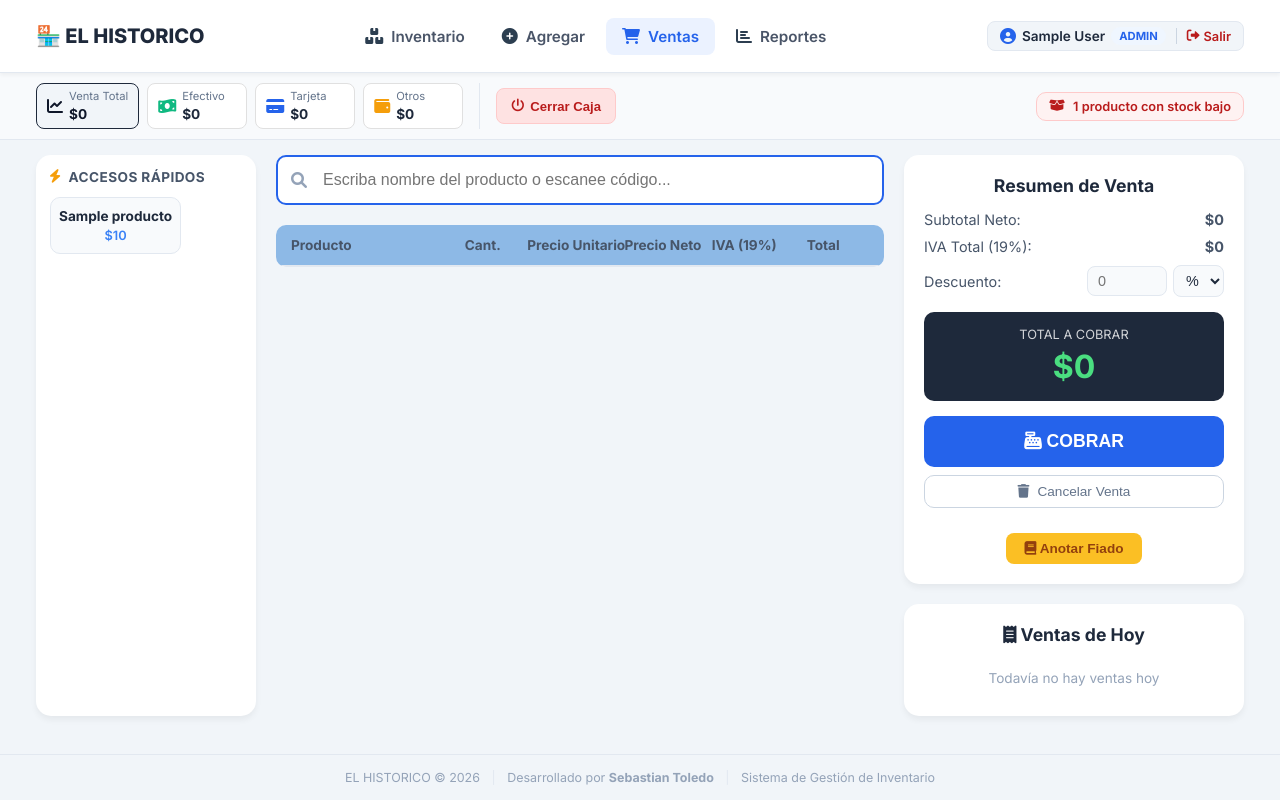
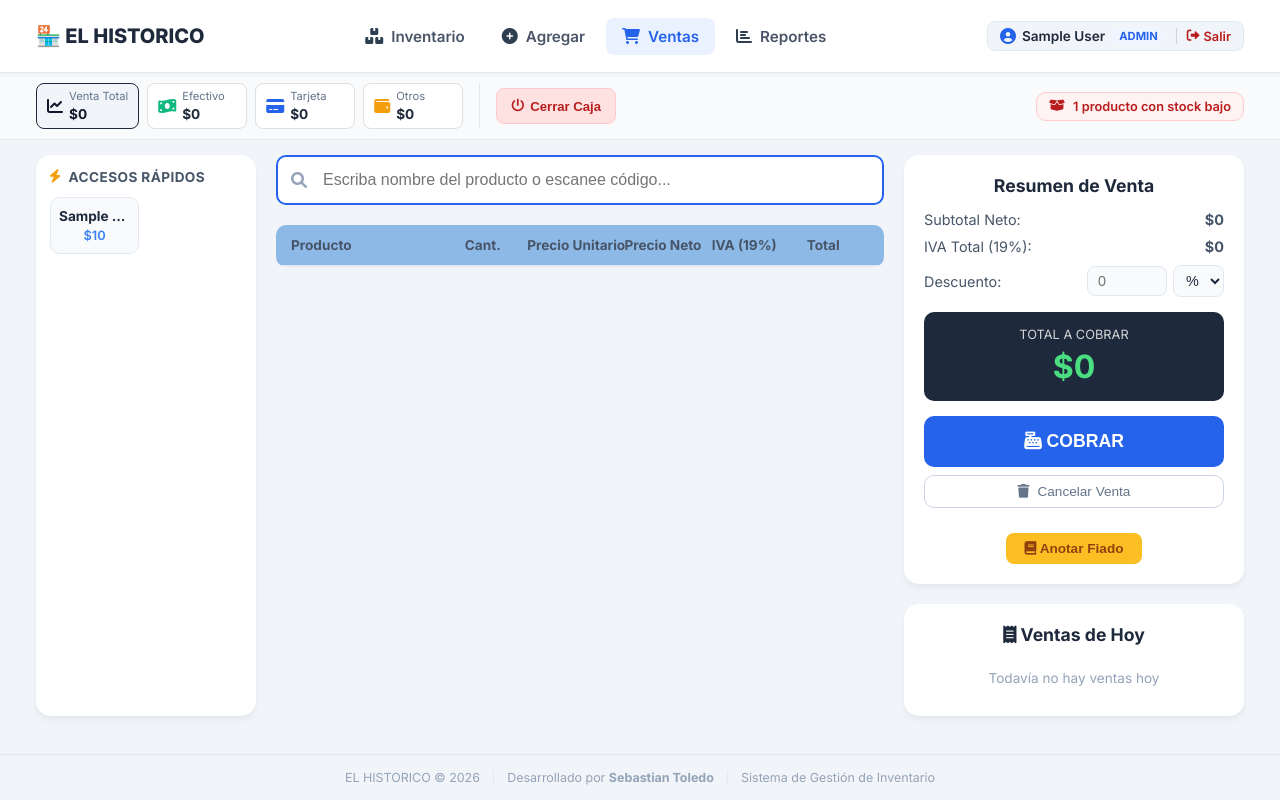
Before and after one commit to SebastianEdison/InWeb, a Flask app: page /ventas in a window 1280 px wide. Run offline with Flask 3, Linux system fonts and the light colour scheme; the visitor is signed in with stand-in values (Sample User, id 1); data comes from the database, SQL or seed files in the repository; tables that the repository leaves empty hold one stand-in row (values such as "Sample post"); data that the repository does not hold is empty.

Commit message:
Los tiles de Accesos Rapidos se adaptan al ancho disponible en vez de desbordar con scroll propio
Causa: grid-template-columns usaba 1fr puro, que no puede achicar una
columna mas alla de un texto sin espacios (ej. "$1.200/kg"), asi que
la grilla interna terminaba mas ancha que su contenedor y aparecia un
scroll horizontal dentro del propio cuadro de favoritos.

Fix: minmax(0, 1fr) en las columnas + elipsis en el precio (igual que
ya tenia el nombre), para que el texto se trunque en vez de desbordar.
De paso, si la tabla de ventas termina muy angosta por darle espacio a
los favoritos, ahora scrollea internamente en vez de amontonar el
texto de los encabezados.

```diff
--- a/static/style.css
+++ b/static/style.css
@@ -622,6 +622,7 @@ h1, h2, h3 {
 
 .tabla-ventas {
     width: 100%;
+    min-width: 480px; /* si la columna de la tabla se achica de mas, que scrollee (.tabla-container) en vez de amontonar el texto de los encabezados */
     border-collapse: collapse;
     background: var(--white);
     border-radius: 10px;
@@ -865,7 +866,11 @@ h1, h2, h3 {
 
 .accesos-rapidos-grid {
     display: grid;
-    grid-template-columns: repeat(2, 1fr);
+    /* minmax(0, 1fr) en vez de 1fr: sin el minimo en 0, una grilla no puede
+       achicar una columna mas alla del contenido que no puede partirse (ej.
+       "$1.200/kg" sin espacios), y eso la hacia desbordar con scroll propio
+       en vez de simplemente truncar el texto con "...". */
+    grid-template-columns: repeat(2, minmax(0, 1fr));
     align-content: start;
     gap: 10px;
     flex: 1;
@@ -877,6 +882,7 @@ h1, h2, h3 {
 .acceso-rapido-tile {
     flex: 0 0 auto;
     width: 100%;
+    min-width: 0;
     background: #f8fafc;
     border: 1px solid var(--border);
     border-radius: 10px;
@@ -887,7 +893,7 @@ h1, h2, h3 {
 }
 .acceso-rapido-tile:hover { background: #eff6ff; border-color: #93c5fd; transform: translateY(-1px); }
 .acceso-rapido-tile .nombre { display: block; font-weight: 700; font-size: 0.85rem; color: #1e293b; margin-bottom: 4px; overflow: hidden; text-overflow: ellipsis; white-space: nowrap; }
-.acceso-rapido-tile .precio { display: block; font-size: 0.8rem; color: #3b82f6; font-weight: 600; }
+.acceso-rapido-tile .precio { display: block; font-size: 0.8rem; color: #3b82f6; font-weight: 600; overflow: hidden; text-overflow: ellipsis; white-space: nowrap; }
 .acceso-rapido-tile.sin-stock { opacity: 0.5; }
 
 .ventas-hoy-card { position: static; margin-top: 20px; max-height: 340px; display: flex; flex-direction: column; }
```
